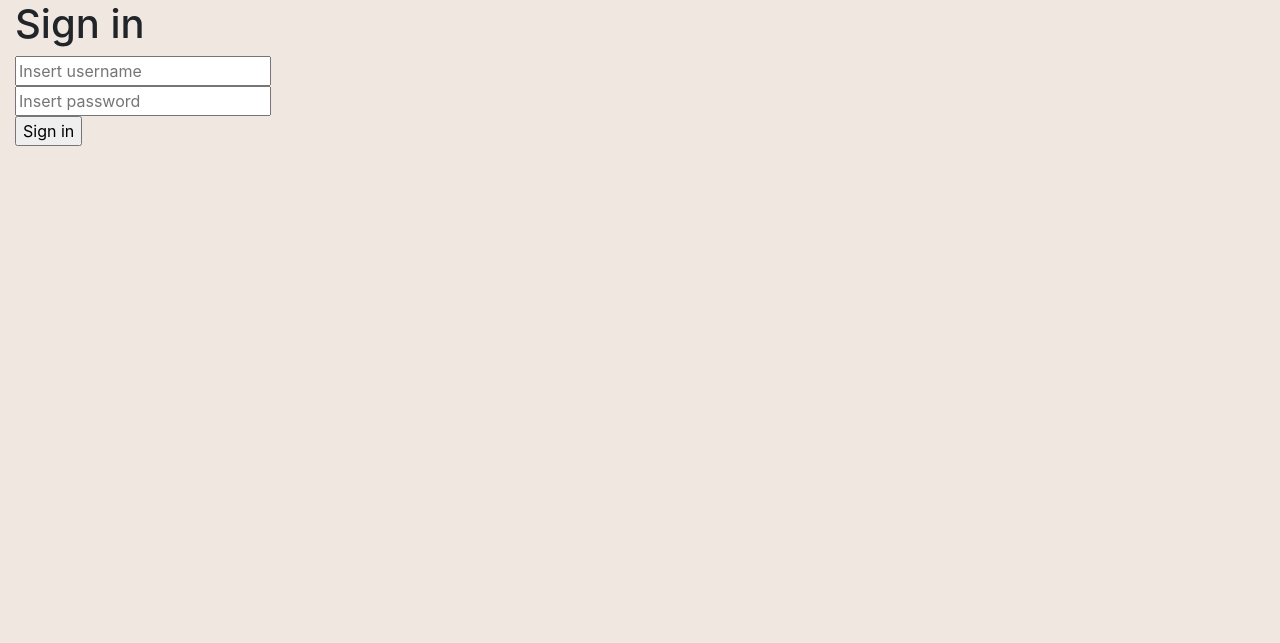
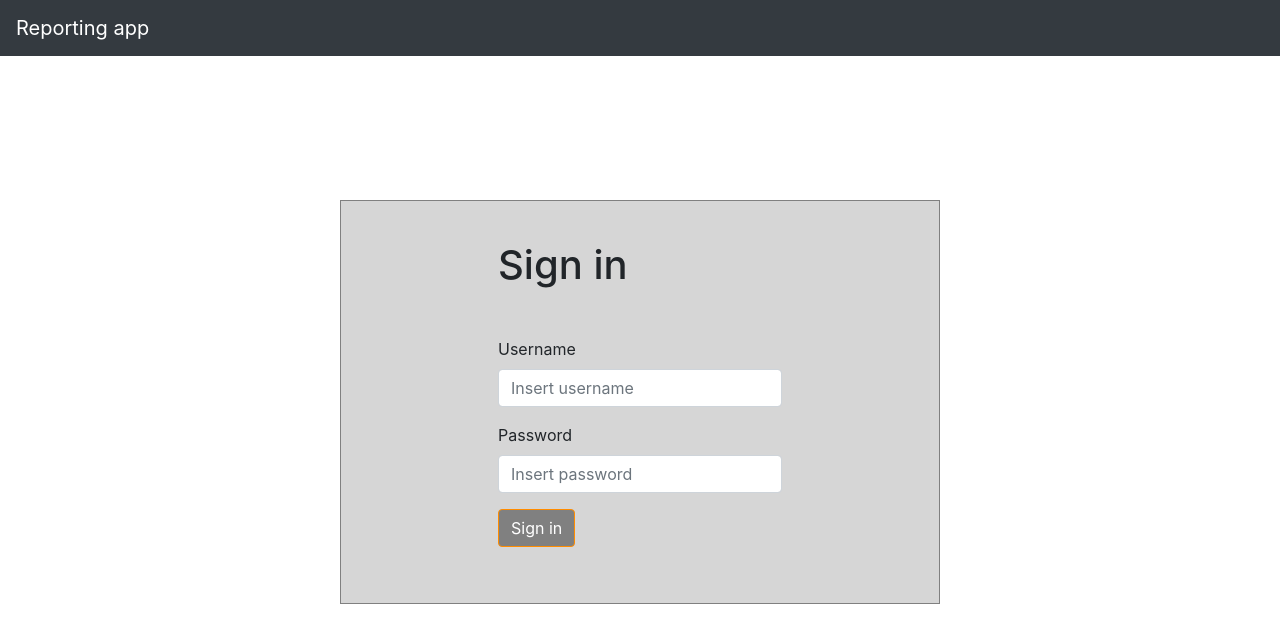
Before and after one commit to mmoila/tsoha-reports, a Flask app: template templates/report.html in a window 1280 px wide. Shown: the top 643 px of the page. Run offline with Flask 2, Linux system fonts and the light colour scheme; the template is opened without the code that fills it, so the values that code supplies are empty.

Commit message:
Add styling to login page

```diff
--- a/static/styles.css
+++ b/static/styles.css
@@ -1,7 +1,3 @@
-body {
-  background-color: rgb(241, 231, 225);
-}
-
 table, th, td {
     border: 1px solid black;
     border-collapse: collapse;
@@ -26,3 +22,26 @@ th {
 .navbar {
   margin: 0 -15px 0 -15px;
 }
+
+
+.container-fluid {
+  height: 25vh;
+}
+
+#login {
+  border-style: solid;
+  border-width: 1px;
+  border-color: grey;
+  background-color: rgb(214, 214, 214);
+  padding: 40px 0;
+  max-width: 600px;
+}
+
+#login-text {
+  padding-bottom: 1em;
+}
+
+.btn {
+  background-color: grey;
+  border-color: darkorange;
+}
--- a/templates/layout.html
+++ b/templates/layout.html
@@ -9,8 +9,8 @@
   <link rel="stylesheet" href="/static/styles.css">
 </head>
 <body>
-  <div class="container-fluid">
-    {% if session.username %}
+  {% if session.username %}
+    <div class="container-fluid">
       <nav class="navbar navbar-expand-sm navbar-light navbar-dark bg-dark">
         <a class="navbar-brand" href="/">Reporting app</a>
         <div class="navbar-nav">
@@ -27,21 +27,37 @@
         </div>
       </nav>
       {% block content %}{% endblock %}
-    {% else %}
-      <div class="row">
-        <div class="col">
+    </div>
+  {% else %}
+    <div class="container-fluid">
+      <nav class="navbar navbar-expand-sm navbar-light navbar-dark bg-dark">
+        <a class="navbar-brand" href="/">Reporting app</a>
+      </nav>
+    </div>
+    <div id="login" class="container">
+      <div class="row justify-content-center align-items-center">
+        <div class="col-6">
+          <h1 id="login-text">Sign in</h1>
           <form action="/login" method="POST">
-            <h1>Sign in</h1>
-            <input type="text" name="username" placeholder="Insert username"><br>
-            <input type="password" name="password" placeholder="Insert password"><br>
-            <input type="hidden" name="csrf_token" value="{{ session.csrf_token }}">
-            <input type="submit" value="Sign in">
+            <div class="form-group">
+              <label for="inputUsername">Username</label>
+              <input type="text" class="form-control" name="username" id=inputUsername placeholder="Insert username">
+            </div>
+            <div class="form-group">
+              <label for="inputPassword">Password</label>
+              <input type="password" class="form-control" name="password" id="inputPassword" placeholder="Insert password">
+              <input type="hidden" name="csrf_token" value="{{ session.csrf_token }}">
+            </div>
+            <div class="form-group">
+              <button class="btn btn-primary" type="submit">Sign in</button>
+            </div>
+            {% if session.no_admins %}
+              <a href="/user-init">Create first admin user</a>
+            {% endif %}
           </form>
         </div>
       </div>
-      {% if session.no_admins %}
-        <a href="/user-init">Create first admin user</a>
-      {% endif %}
+    </div>
     {% endif %}
   </div>
 </body>
```
